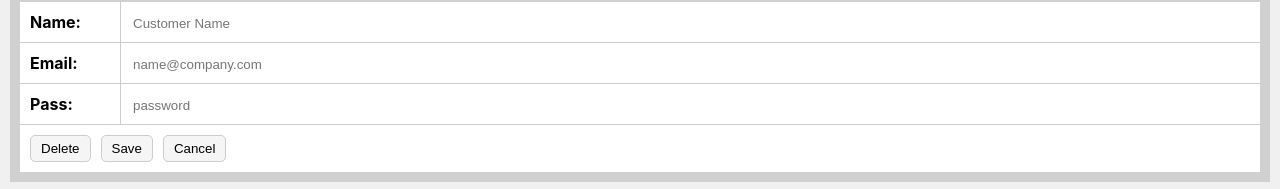
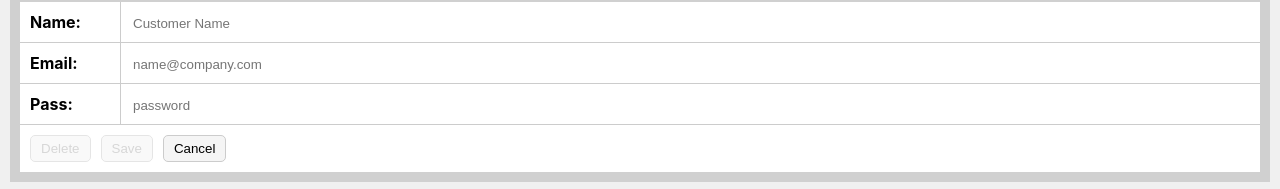
Before and after one commit to avuzikov/frontend-project-websolutions, a React (Create React App) app: page / in a window 1280 px wide. Shown: the part 608-797 px from the top of the page. Built offline with nearby package versions, Linux system fonts and the light colour scheme.

Commit message:
finish stage 3, add README.md

```diff
--- a/src/App.js
+++ b/src/App.js
@@ -1,7 +1,7 @@
 import React, { useState, useEffect } from 'react';
 import CustomerList from './components/CustomerList';
 import UpdateForm from './components/UpdateForm';
-import { getAll } from './memdb';
+import { getAll, deleteById } from './memdb';
 
 function App() {
   const [customers, setCustomers] = useState([]);
@@ -13,11 +13,34 @@ function App() {
 
   const handleCustomerSelect = (customer) => {
     setSelectedCustomer(prevCustomer =>
-      prevCustomer && prevCustomer.email === customer.email ? null : customer
+      prevCustomer && prevCustomer.email === customer.email ? null : { ...customer }
     );
   };
 
   const handleDeselectCustomer = () => {
+    setSelectedCustomer(null);
+  };
+
+  const handleUpdateCustomer = (customerData) => {
+    if (customerData.id) {
+      setCustomers(prevCustomers =>
+        prevCustomers.map(customer =>
+          customer.id === customerData.id ? customerData : customer
+        )
+      );
+    } else {
+      const newCustomer = {
+        ...customerData,
+        id: Date.now()
+      };
+      setCustomers(prevCustomers => [...prevCustomers, newCustomer]);
+    }
+    setSelectedCustomer(null);
+  };
+
+  const handleDeleteCustomer = (customerId) => {
+    deleteById(customerId);
+    setCustomers(prevCustomers => prevCustomers.filter(customer => customer.id !== customerId));
     setSelectedCustomer(null);
   };
 
@@ -38,6 +61,8 @@ function App() {
       <UpdateForm
         selectedCustomer={selectedCustomer}
         onDeselectCustomer={handleDeselectCustomer}
+        onUpdateCustomer={handleUpdateCustomer}
+        onDeleteCustomer={handleDeleteCustomer}
       />
     </div>
   );
--- a/src/components/UpdateForm.js
+++ b/src/components/UpdateForm.js
@@ -1,16 +1,72 @@
-import React from 'react';
+import React, { useState, useEffect } from 'react';
 
-function UpdateForm({ selectedCustomer, onDeselectCustomer }) {
+function UpdateForm({ selectedCustomer, onDeselectCustomer, onUpdateCustomer, onDeleteCustomer }) {
+  const [formData, setFormData] = useState({
+    name: '',
+    email: '',
+    password: ''
+  });
+
+  const [isFormValid, setIsFormValid] = useState(false);
+
+  useEffect(() => {
+    if (selectedCustomer) {
+      setFormData({
+        name: selectedCustomer.name,
+        email: selectedCustomer.email,
+        password: selectedCustomer.password
+      });
+    } else {
+      clearForm();
+    }
+  }, [selectedCustomer]);
+
+  useEffect(() => {
+    const { name, email, password } = formData;
+    const isValid = name.trim() !== '' &&
+                    email.trim() !== '' &&
+                    email.includes('@') &&
+                    password.trim() !== '';
+    setIsFormValid(isValid);
+  }, [formData]);
+
+  const clearForm = () => {
+    setFormData({
+      name: '',
+      email: '',
+      password: ''
+    });
+  };
+
+  const handleInputChange = (e) => {
+    const { name, value } = e.target;
+    setFormData(prevData => ({
+      ...prevData,
+      [name]: value
+    }));
+  };
+
   const onDeleteClick = () => {
-    console.log('in onDeleteClick()');
+    if (selectedCustomer) {
+      onDeleteCustomer(selectedCustomer.id);
+    }
   };
 
   const onSaveClick = () => {
-    console.log('in onSaveClick()');
+    if (selectedCustomer) {
+      onUpdateCustomer({
+        ...selectedCustomer,
+        ...formData
+      });
+    } else if (isFormValid) {
+      onUpdateCustomer(formData);
+    }
+    clearForm();
   };
 
   const onCancelClick = () => {
     onDeselectCustomer();
+    clearForm();
   };
 
   const styles = {
@@ -57,6 +113,10 @@ function UpdateForm({ selectedCustomer, onDeselectCustomer }) {
       border: '1px solid #ccc',
       borderRadius: '5px',
       cursor: 'pointer'
+    },
+    disabledButton: {
+      opacity: 0.5,
+      cursor: 'not-allowed'
     }
   };
 
@@ -71,8 +131,9 @@ function UpdateForm({ selectedCustomer, onDeselectCustomer }) {
               <input
                 style={styles.input}
                 type="text"
-                value={selectedCustomer ? selectedCustomer.name : ''}
-                readOnly
+                name="name"
+                value={formData.name}
+                onChange={handleInputChange}
                 placeholder="Customer Name"
               />
             </td>
@@ -83,8 +144,9 @@ function UpdateForm({ selectedCustomer, onDeselectCustomer }) {
               <input
                 style={styles.input}
                 type="email"
-                value={selectedCustomer ? selectedCustomer.email : ''}
-                readOnly
+                name="email"
+                value={formData.email}
+                onChange={handleInputChange}
                 placeholder="name@company.com"
               />
             </td>
@@ -95,8 +157,9 @@ function UpdateForm({ selectedCustomer, onDeselectCustomer }) {
               <input
                 style={styles.input}
                 type="text"
-                value={selectedCustomer ? selectedCustomer.password : ''}
-                readOnly
+                name="password"
+                value={formData.password}
+                onChange={handleInputChange}
                 placeholder="password"
               />
             </td>
@@ -104,8 +167,22 @@ function UpdateForm({ selectedCustomer, onDeselectCustomer }) {
         </tbody>
       </table>
       <div style={styles.buttonContainer}>
-        <button style={styles.button} type="button" onClick={onDeleteClick}>Delete</button>
-        <button style={styles.button} type="button" onClick={onSaveClick}>Save</button>
+        <button
+          style={{...styles.button, ...(selectedCustomer ? {} : styles.disabledButton)}}
+          type="button"
+          onClick={onDeleteClick}
+          disabled={!selectedCustomer}
+        >
+          Delete
+        </button>
+        <button
+          style={{...styles.button, ...(selectedCustomer || isFormValid ? {} : styles.disabledButton)}}
+          type="button"
+          onClick={onSaveClick}
+          disabled={!selectedCustomer && !isFormValid}
+        >
+          Save
+        </button>
         <button style={styles.button} type="button" onClick={onCancelClick}>Cancel</button>
       </div>
     </div>
```
Also changed, not shown: 2 other files (tests, documents, lock files or other folders).
